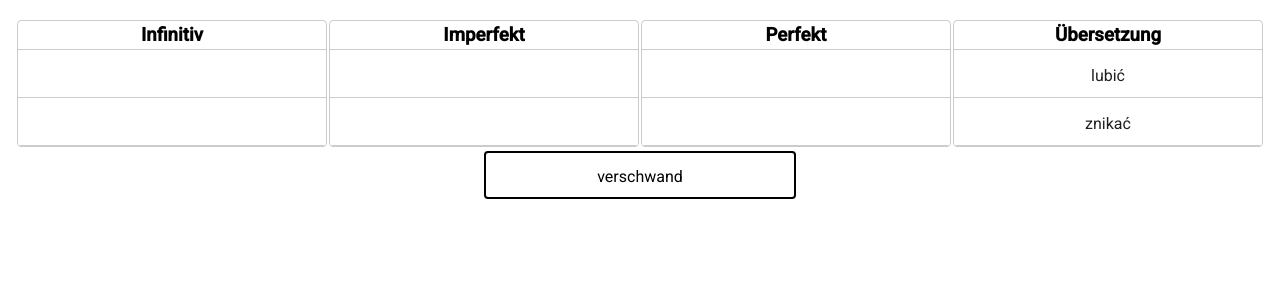
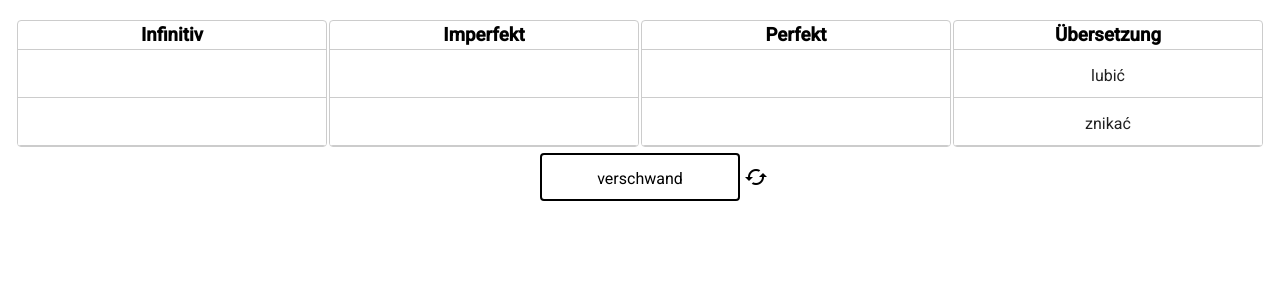
Before and after one commit to agatatocz/drag-and-learn, an Angular app: page /verbs in a window 1280 px wide. Shown: the top 300 px of the page. Built offline with nearby package versions, Linux system fonts and the light colour scheme.

Commit message:
added icon for changing verb

```diff
--- a/src/app/app.module.ts
+++ b/src/app/app.module.ts
@@ -6,6 +6,7 @@ import { MatGridListModule } from "@angular/material/grid-list";
 import { DragDropModule } from "@angular/cdk/drag-drop";
 import { MatInputModule } from "@angular/material/input";
 import { MatButtonModule } from "@angular/material/button";
+import { MatIconModule } from "@angular/material/icon";
 
 import { AppRoutingModule } from "./app-routing.module";
 import { AppComponent } from "./app.component";
@@ -27,6 +28,7 @@ import { VerbsService } from "./services/verbs.service";
     ReactiveFormsModule,
     FormsModule,
     MatButtonModule,
+    MatIconModule,
   ],
   providers: [VerbsService],
   bootstrap: [AppComponent],
--- a/src/app/verbs-board/verbs-board.component.html
+++ b/src/app/verbs-board/verbs-board.component.html
@@ -78,8 +78,9 @@
       </div>
     </div>
   </div>
+
+  <div class="new-verb-container" *ngIf="flattenVerbs.length">
     <div
-    *ngIf="flattenVerbs.length"
       cdkDropList
       [cdkDropListData]="flattenVerbs[0]"
       (cdkDropListDropped)="drop($event)"
@@ -90,4 +91,11 @@
         {{ flattenVerbs[0] }}
       </div>
     </div>
+    <mat-icon
+      aria-hidden="false"
+      class="change-icon"
+      (click)="changeCurrnetVerb()"
+      >cached</mat-icon
+    >
   </div>
+</div>
--- a/src/app/verbs-board/verbs-board.component.scss
+++ b/src/app/verbs-board/verbs-board.component.scss
@@ -22,7 +22,8 @@
 
 .new-verb {
   border: 2px #000 solid;
-  width: 25%;
+  width: fit-content;
+  min-width: 200px;
   height: 3rem;
   text-align: center;
   line-height: 3rem;
@@ -32,6 +33,17 @@
   background: white;
   cursor: move;
   border-radius: 4px;
+  margin: 2px 4px 2px 28px;
+}
+
+.new-verb-container {
+  display: flex;
+  justify-content: center;
+  align-items: center;
+}
+
+.change-icon {
+  cursor: pointer;
 }
 
 .example-box {
--- a/src/app/verbs-board/verbs-board.component.ts
+++ b/src/app/verbs-board/verbs-board.component.ts
@@ -77,4 +77,9 @@ export class VerbsBoardComponent implements OnInit {
       if (!this.flattenVerbs.length) this.validate();
     }
   }
+
+  changeCurrnetVerb() {
+    const verb = this.flattenVerbs.shift();
+    this.flattenVerbs.push(verb);
+  }
 }
```
Lines whose indentation alone changed are shown as unchanged.
